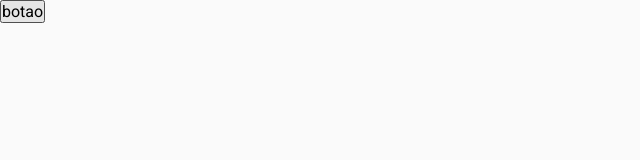
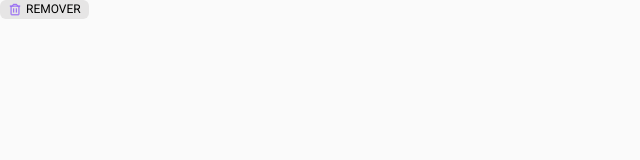
Before and after one commit to adonisamarante/coffee-delivery-dsf, a React (Vite) app: page / in a window 1280 px wide. Shown: the top 160 px of the page, without its empty margins (0-640 px from the left). Built offline with nearby package versions, Linux system fonts and the light colour scheme.

Commit message:
feat: button remove component

```diff
--- a/src/App.tsx
+++ b/src/App.tsx
@@ -1,13 +1,13 @@
 import { ThemeProvider } from 'styled-components'
 import { defaultTheme } from './styles/themes/default'
 import { GlobalStyle } from './styles/global'
-import { PrimaryButton } from './components'
+import { ButtonRemove } from './components'
 
 export function App() {
   return (
     <ThemeProvider theme={defaultTheme}>
       <div>
-        <PrimaryButton />
+        <ButtonRemove />
       </div>
 
       <GlobalStyle />
--- a/src/components/ButtonRemove/index.tsx
+++ b/src/components/ButtonRemove/index.tsx
@@ -1,3 +1,11 @@
+import { Trash } from 'phosphor-react'
+import { StyledButtonRemove } from './styles'
+
 export function ButtonRemove() {
-  return <button>Remover</button>
+  return (
+    <StyledButtonRemove>
+      <Trash className="trashIcon" size={14} />
+      REMOVER
+    </StyledButtonRemove>
+  )
 }
--- a/src/components/ButtonRemove/styles.ts
+++ b/src/components/ButtonRemove/styles.ts
@@ -0,0 +1,18 @@
+import styled from 'styled-components'
+
+export const StyledButtonRemove = styled.button`
+  display: flex;
+  align-items: center;
+  gap: 0.25rem;
+
+  padding: 0 0.5rem;
+  background-color: ${(props) => props.theme['base-button']};
+  border: none;
+  border-radius: 6px;
+  font-size: 0.75rem;
+  line-height: 160%;
+
+  .trashIcon {
+    color: ${(props) => props.theme.purple};
+  }
+`
```
